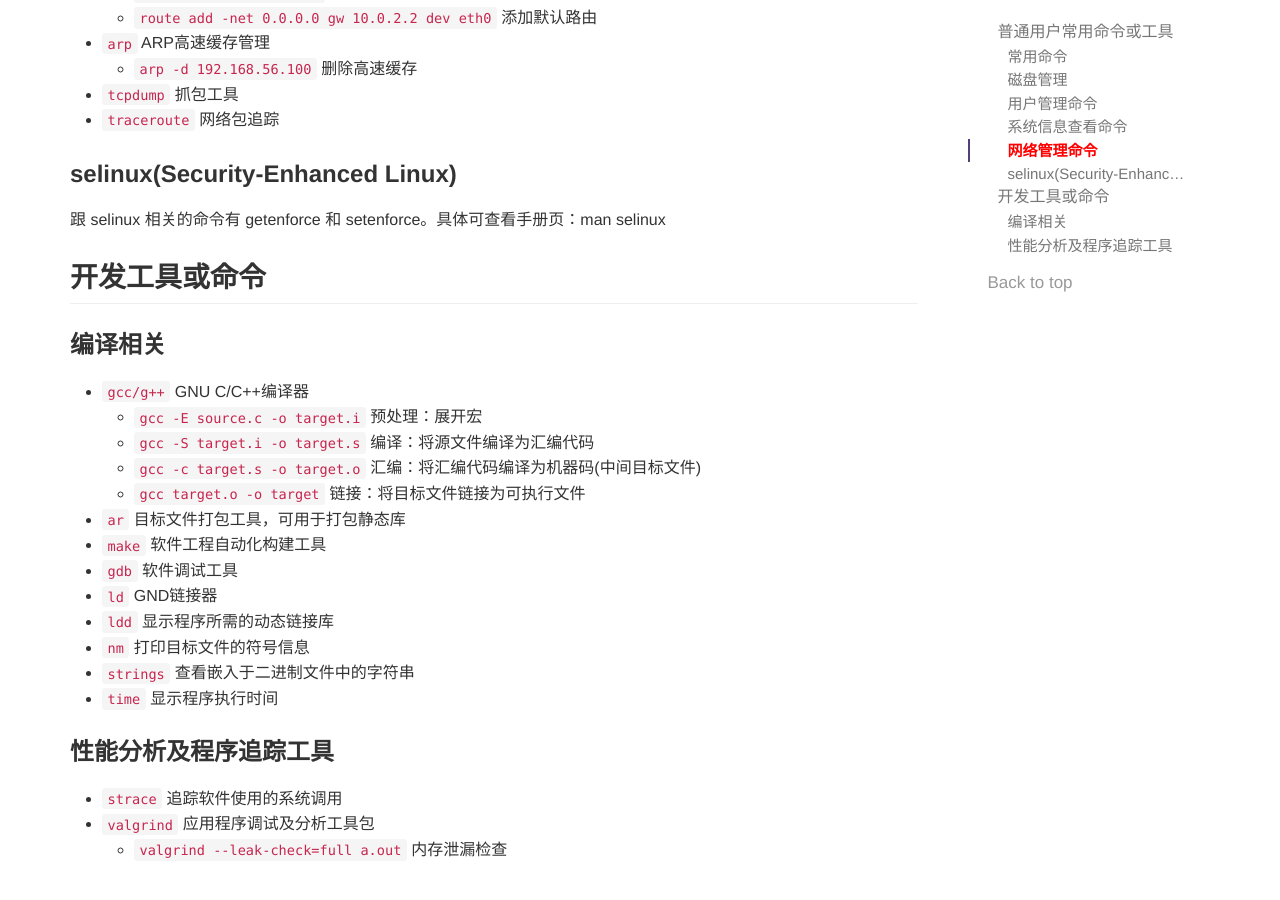
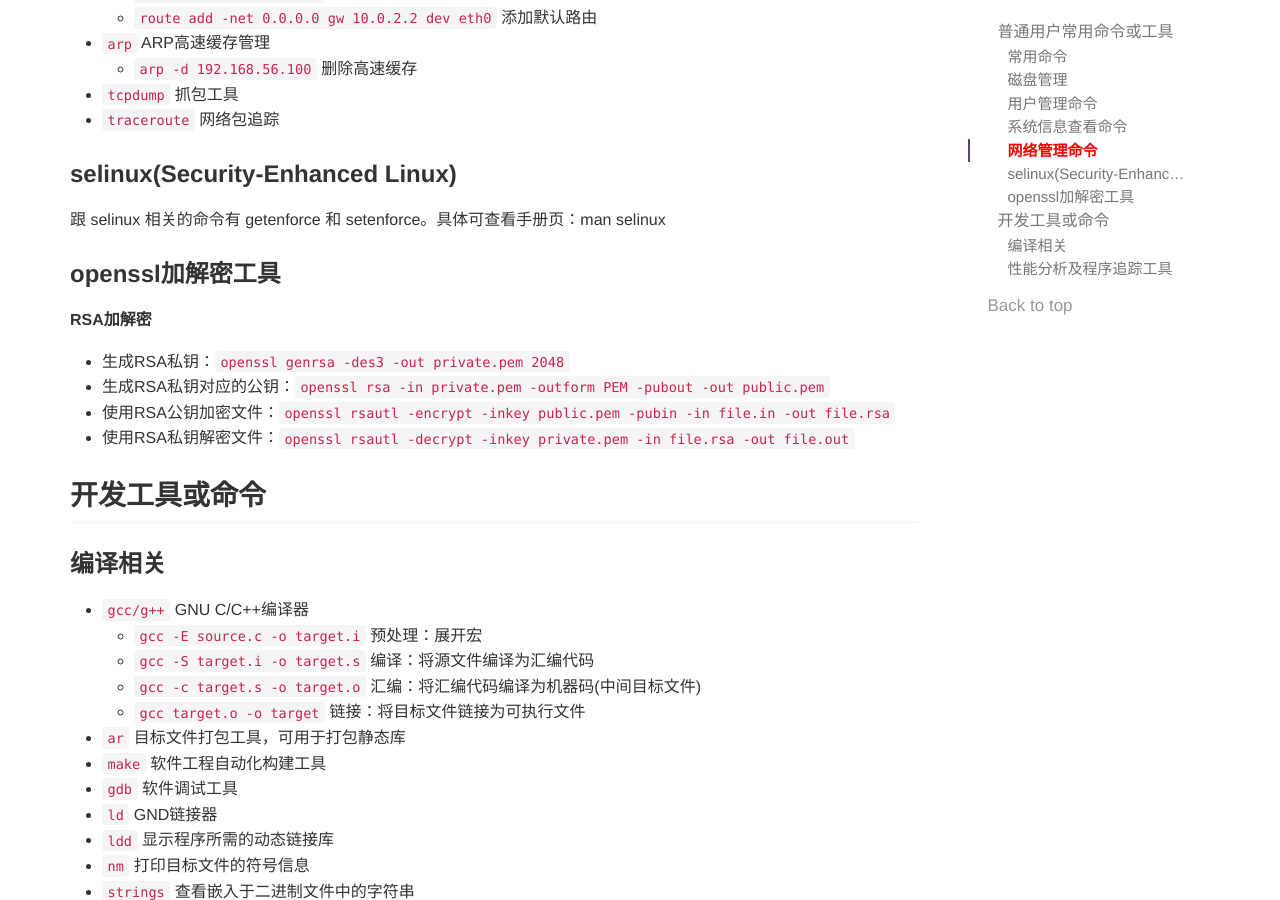
Before and after one commit to ruleless/ruleless.github.io, a Jekyll site: the page built from _posts/2016-10-30-linux-tools.md, in a window 1280 px wide and 900 px high, scrolled down 1569 px. Built offline with Jekyll 4.4.1, drawn with Linux system fonts in a browser that asks for light colours; comment, search, counter and statistics services are not loaded.

Commit message:
linux-tools:openssl加解密工具

```diff
--- a/_posts/2016-10-30-linux-tools.md
+++ b/_posts/2016-10-30-linux-tools.md
@@ -70,6 +70,15 @@ tags: [linux]
 
 跟 selinux 相关的命令有 getenforce 和 setenforce。具体可查看手册页：man selinux
 
+### openssl加解密工具
+
+**RSA加解密**
+
+  + 生成RSA私钥：`openssl genrsa -des3 -out private.pem 2048`
+  + 生成RSA私钥对应的公钥：`openssl rsa -in private.pem -outform PEM -pubout -out public.pem`
+  + 使用RSA公钥加密文件：`openssl rsautl -encrypt -inkey public.pem -pubin -in file.in -out file.rsa`
+  + 使用RSA私钥解密文件：`openssl rsautl -decrypt -inkey private.pem -in file.rsa -out file.out`
+
 ## 开发工具或命令
 
 ### 编译相关
```
